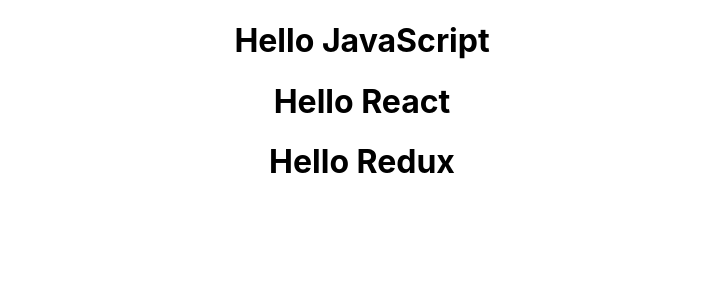
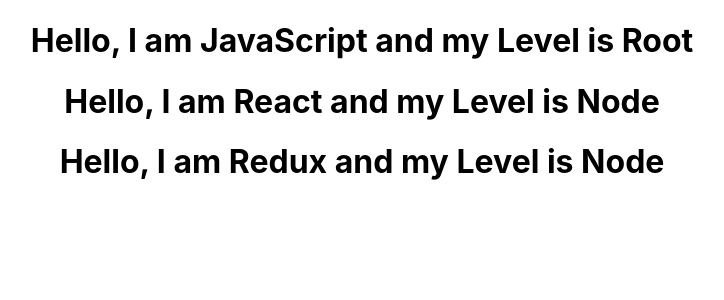
Before and after one commit to Elbie-em/React-Recap, a React (Create React App) app: page / in a window 1280 px wide. Shown: the top 300 px of the page, without its empty margins (278-1002 px from the left). Built offline with nearby package versions, Linux system fonts and the light colour scheme.

Commit message:
Add extra props to Greet Component

```diff
--- a/src/App.js
+++ b/src/App.js
@@ -5,9 +5,9 @@
 const App = () => {
   return (
     <div className="App">
-      <Greet name="JavaScript"/>
-      <Greet name="React"/>
-      <Greet name="Redux"/>
+      <Greet name="JavaScript" level="Root"/>
+      <Greet name="React" level="Node"/>
+      <Greet name="Redux" level="Node"/>
     </div>
   );
 }
--- a/src/components/Greet.js
+++ b/src/components/Greet.js
@@ -2,7 +2,7 @@
 
 const Greet = (props) => {
   return (
-    <h1>Hello {props.name}</h1>
+    <h1>Hello, I am {props.name} and my Level is {props.level}</h1>
   )
 }
 
```
